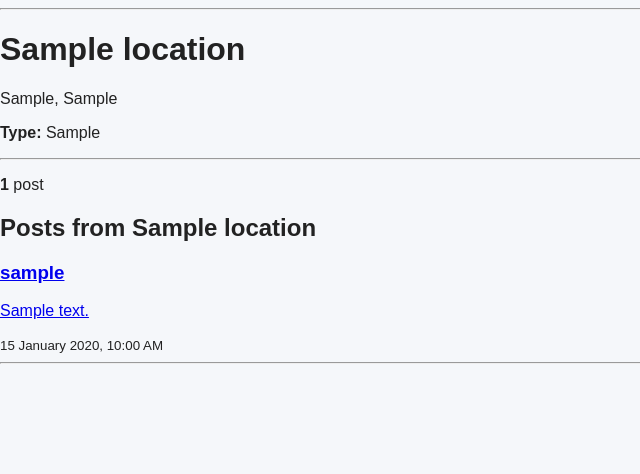
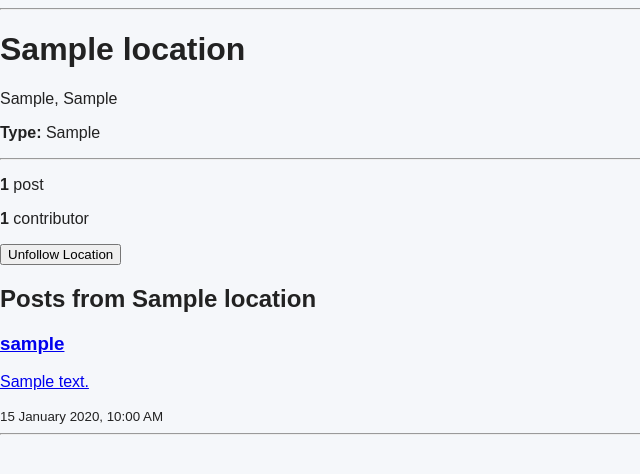
Before and after one commit to PadmaI1/NomadNet, a Flask app: page /location/1 in a window 1280 px wide. Shown: the part 69-543 px from the top of the page, without its empty margins (0-640 px from the left). Run offline with Flask 3, Linux system fonts and the light colour scheme; a user stored in the database is signed in; tables that the repository leaves empty hold one stand-in row (values such as "Sample post").

Commit message:
Add location follows feature: implement LocationFollow model, update routes for following/unfollowing locations, and enhance templates for displaying recently active and trending locations.

```diff
--- a/routes/locations.py
+++ b/routes/locations.py
@@ -1,8 +1,8 @@
 from flask import Blueprint, render_template, abort, request, flash, redirect, url_for
 from flask_login import login_required, current_user
 import requests
-
-from models import db, Country, Follow, Post, Location
+from models import db, Country, Follow, Post, Location, LocationFollow, Like, Comment
+from datetime import datetime, timedelta
 
 
 locations = Blueprint("locations", __name__)
@@ -14,22 +14,127 @@ def home():
     countries = Country.query.all()
     locations = Location.query.all()
 
+    cutoff = datetime.utcnow() - timedelta(days=7)
+
+    recently_active_locations = (
+        db.session.query(Location)
+        .join(Post, Post.location_id == Location.id)
+        .filter(Post.created_at >= cutoff)
+        .group_by(Location.id)
+        .order_by(db.func.max(Post.created_at).desc())
+        .limit(10)
+        .all()
+    )
+
+    trending_post_counts = (
+    db.session.query(
+        Post.location_id,
+        db.func.count(Post.id)
+    )
+    .filter(Post.created_at >= cutoff)
+    .group_by(Post.location_id)
+    .all()
+    )
+
+    trending_like_counts = (
+    db.session.query(
+        Post.location_id,
+        db.func.count(Like.id)
+    )
+    .join(Like, Like.post_id == Post.id)
+    .filter(Post.created_at >= cutoff)
+    .group_by(Post.location_id)
+    .all()
+    )
+
+    trending_comment_counts = (
+    db.session.query(
+        Post.location_id,
+        db.func.count(Comment.id)
+    )
+    .join(Comment, Comment.post_id == Post.id)
+    .filter(Post.created_at >= cutoff)
+    .group_by(Post.location_id)
+    .all()
+    )
+
+    post_counts = dict(trending_post_counts)
+    like_counts = dict(trending_like_counts)
+    comment_counts = dict(trending_comment_counts)
+
+    trending_scores = []
+
+    for location_id, post_count in trending_post_counts:
+
+        like_count = like_counts.get(location_id, 0)
+
+        comment_count = comment_counts.get(location_id, 0)
+
+        score = (
+            post_count
+            + (like_count * 2)
+            + (comment_count * 3)
+        )
+
+        trending_scores.append(
+            (location_id, score)
+        )
+
+    trending_scores.sort(
+        key=lambda item: item[1],
+        reverse=True
+    )
+
+    top_location_ids = [
+        location_id
+        for location_id, score in trending_scores[:10]
+    ]
+
+    trending_locations = Location.query.filter(
+        Location.id.in_(top_location_ids)
+    ).all()
+
+    location_lookup = {
+        location.id: location
+        for location in trending_locations
+    }
+
+    trending_locations = [
+        location_lookup[location_id]
+        for location_id in top_location_ids
+    ]
+
+
     if current_user.is_authenticated:
 
-        following = Follow.query.filter_by(
-            follower_id=current_user.id
+        followed_locations = LocationFollow.query.filter_by(
+            user_id=current_user.id
         ).all()
 
-        user_ids = [current_user.id]
+        followed_location_ids = []
 
-        for follow in following:
-            user_ids.append(follow.followed_id)
+        for follow in followed_locations:
+            followed_location_ids.append(
+                follow.location_id
+            )
 
-        posts = Post.query.filter(
-            Post.user_id.in_(user_ids)
-        ).order_by(
-            Post.created_at.desc()
-        ).all()
+        if followed_location_ids:
+            posts = (
+                Post.query
+                .filter(
+                    Post.location_id.in_(followed_location_ids)
+                )
+                .order_by(
+                    Post.created_at.desc()
+                )
+                .all()
+            )
+
+        else:
+
+            posts = Post.query.order_by(
+                Post.created_at.desc()
+            ).all()
 
     else:
 
@@ -41,7 +146,9 @@ def home():
         "locations/home.html",
         countries=countries,
         locations=locations,
-        posts=posts
+        posts=posts,
+        recently_active_locations=recently_active_locations,
+        trending_locations=trending_locations
     )
 
 
@@ -53,16 +160,37 @@ def location_page(location_id):
     if location is None:
         abort(404)
 
+    is_following = False
+
+    if current_user.is_authenticated:
+
+        existing_follow = LocationFollow.query.filter_by(
+            user_id=current_user.id,
+            location_id=location.id
+        ).first()
+
+        if existing_follow:
+            is_following = True
+
     posts = Post.query.filter_by(
         location_id=location.id
     ).order_by(
         Post.created_at.desc()
     ).all()
 
+    contributor_ids = set()
+
+    for post in posts:
+        contributor_ids.add(post.user_id)
+
+    contributor_count = len(contributor_ids)
+
     return render_template(
         "locations/location.html",
         location=location,
-        posts=posts
+        posts=posts,
+        contributor_count=contributor_count,
+        is_following=is_following
     )
 
 
@@ -180,3 +308,46 @@ def create_location():
             location_id=location.id
         )
     )
+
+@locations.route(
+    "/location/<int:location_id>/follow",
+    methods=["POST"]
+)
+@login_required
+def follow_location(location_id):
+
+    location = Location.query.get(location_id)
+
+    if location is None:
+        abort(404)
+
+    existing_follow = LocationFollow.query.filter_by(
+        user_id=current_user.id,
+        location_id=location.id
+    ).first()
+
+    if existing_follow:
+
+        db.session.delete(existing_follow)
+        db.session.commit()
+
+        flash(f"You unfollowed {location.name}.")
+
+    else:
+
+        location_follow = LocationFollow(
+            user_id=current_user.id,
+            location_id=location.id
+        )
+
+        db.session.add(location_follow)
+        db.session.commit()
+
+        flash(f"You are now following {location.name}.")
+
+    return redirect(
+        url_for(
+            "locations.location_page",
+            location_id=location.id
+        )
+    )
--- a/templates/locations/location.html
+++ b/templates/locations/location.html
@@ -1,3 +1,4 @@
+
 {% extends "base.html" %}
 
 {% block content %}
@@ -19,6 +20,38 @@
         <strong>{{ posts|length }}</strong>
         post{% if posts|length != 1 %}s{% endif %}
     </p>
+
+    <p>
+        <strong>{{ contributor_count }}</strong>
+        contributor{% if contributor_count != 1 %}s{% endif %}
+    </p>
+
+
+    {% if current_user.is_authenticated %}
+
+        <form
+            method="POST"
+            action="{{ url_for(
+                'locations.follow_location',
+                location_id=location.id
+            ) }}"
+        >
+
+            {% if is_following %}
+                <button type="submit">
+                    Unfollow Location
+                </button>
+            {% else %}
+                <button type="submit">
+                    Follow Location
+                </button>
+            {% endif %}
+
+        </form>
+
+    {% endif %}
+
+
 
     <h2>Posts from {{ location.name }}</h2>
 
```
Also changed, not shown: migrations/versions/d6f9a45d9af9_add_location_follows_table.py (added, +36 -0 lines), models.py (+27 -0 lines), templates/locations/home.html (+62 -5 lines).
